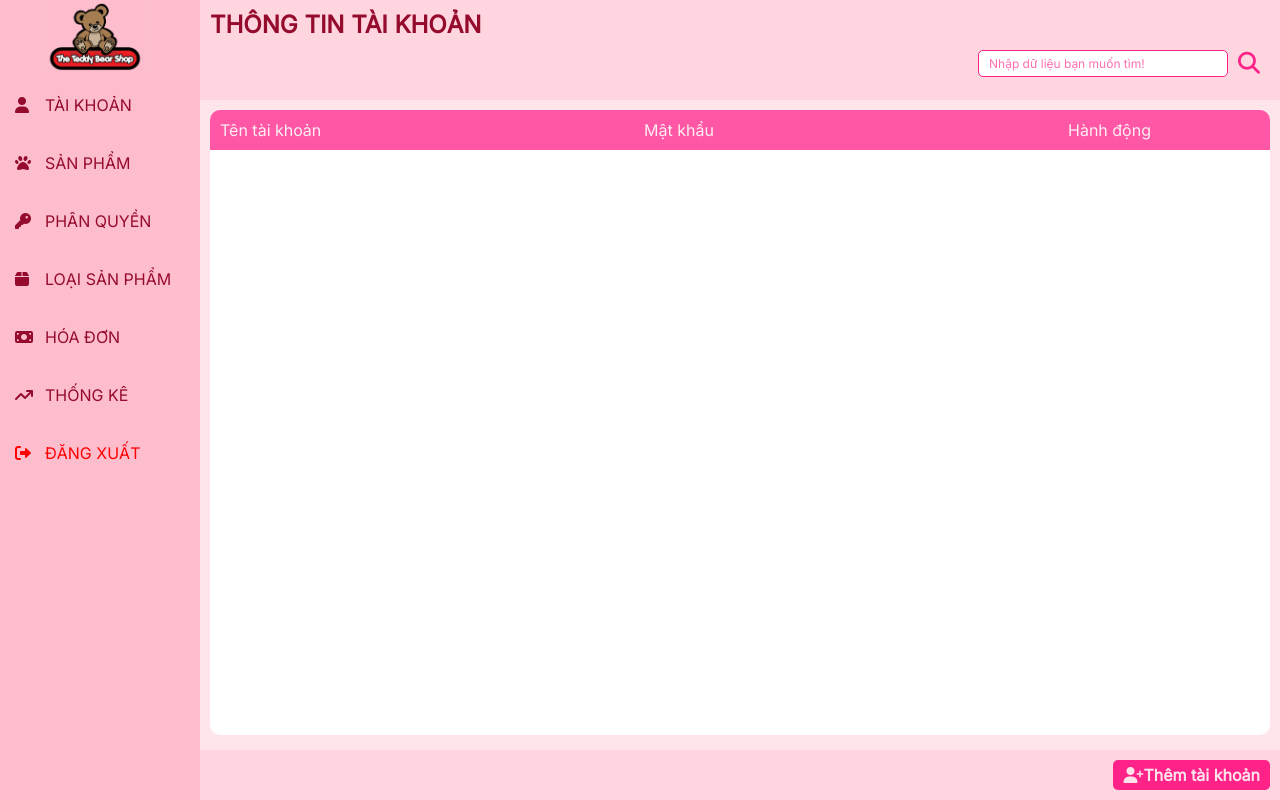
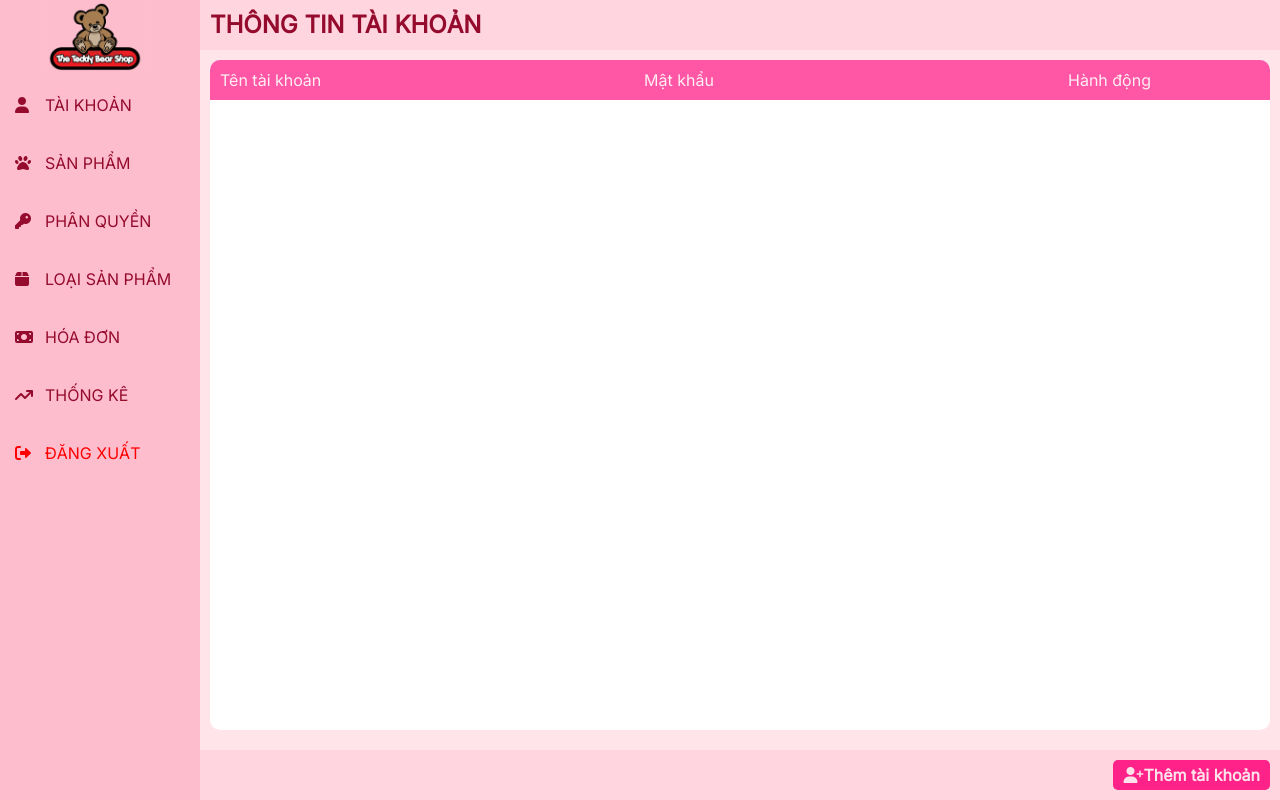
Before and after one commit to lnhau94/web2BanGauBong, a PHP site: page /Web_2_admin/Admin_Index.php?select=account in a window 1280 px wide. Run offline with PHP 8.4, Linux system fonts and the light colour scheme; data that the repository does not hold is empty.

Commit message:
Add files via upload

```diff
--- a/Web_2_admin/Admin_Index.php
+++ b/Web_2_admin/Admin_Index.php
@@ -9,7 +9,7 @@
     <link rel="stylesheet" href="https://cdnjs.cloudflare.com/ajax/libs/font-awesome/6.2.0/css/all.min.css">
     <link href='https://fonts.googleapis.com/css?family=Inter' rel='stylesheet'>
     <script src="JS/Admin.js"></script>
-</head>
+
 <body>
     <?php
         include "Templates/Admin/Nav_Bar.php";
--- a/Web_2_admin/CSS/Admin.css
+++ b/Web_2_admin/CSS/Admin.css
@@ -87,7 +87,7 @@ body{
 /* Account site */
 .Account-Site{
     display: grid;
-    grid-template-rows: 50px 50px calc(100vh - 150px) 50px;
+    grid-template-rows: 50px  calc(100vh - 100px) 50px;
 
 }
 
@@ -108,40 +108,6 @@ body{
     background-color: #ffa7bd;
     transition-duration: 0.3s;
 }
-
-/* ô tìm kiếm */
-
-.txt-search{
-    float: right;
-    padding: 5px 10px;
-    width: 250px;
-    font-size: 12px;
-    color: #ff2289;
-    border-radius: 5px;
-    border: 1px solid #ff2289;
-}
-
-::placeholder {
-    color: #ff6fb2;
-}
-
-.btn-search {
-    background-color: transparent;
-    margin-right: 20px;
-    margin-left: 10px;
-    float: right;
-    color:#ff2289;
-    border: none;
-    font-size: 22px;
-    cursor: pointer;
-    transition-duration: 0.3s;
-}
-
-.btn-search:hover {
-    color: #950b2d;
-    transition-duration: 0.3s;
-}
-/* Bảng dữ liệu */
 
 .heading-table{
     border-top-right-radius: 10px;
--- a/Web_2_admin/Templates/Admin/Account/Account_Site.php
+++ b/Web_2_admin/Templates/Admin/Account/Account_Site.php
@@ -2,12 +2,6 @@
     <!-- tiêu đề -->
     <div class="titles-site" style="padding: 10px 10px; background-color: #ffd5df;">
         <label style="font-size: 24px; color: #950b2d; "><b>THÔNG TIN TÀI KHOẢN</b></label>
-    </div>
-
-    <!-- tìm kiếm -->
-    <div class="search-bar" style="background-color: #ffd5df;">
-        <button class="btn-search" type="submit" ><i class="fa-solid fa-magnifying-glass"></i></button>
-        <input class="txt-search" type="text" placeholder="Nhập dữ liệu bạn muốn tìm!">
     </div>
 
     <!-- bảng dữ liệu -->
--- a/Web_2_admin/Templates/Admin/Account/Input_Form.php
+++ b/Web_2_admin/Templates/Admin/Account/Input_Form.php
@@ -7,36 +7,34 @@
             </div>
 
             <div class="input-container">
-                <div class="row-detail" id="username-row">
+                <div class="row-detail">
                     <label class="lab-input-detail">Tên người dùng: </label><br>
                     <input class="txt-input-detail" id="txt-username" type="text" placeholder="Nhập tên người dùng ở đây!" name="username">
-                    <p id="username-warning-1" class="warning-information">Tên người dùng không được bỏ trống!</p>
-                    <p id="username-warning-2" class="warning-information">Tên người dùng không được quá 20 ký tự!</p>
+                    <div id="username-attention"></div>
                 </div>
 
                 <div class="row-detail">
                     <label class="lab-input-detail">Mật khẩu: </label><br>
                     <input class="txt-input-detail" id="txt-password" type="text" placeholder="Nhập mật khẩu ở đây!" name="password"><br>
-                    <p id="password-warning-1" class="warning-information">Mật khẩu không được bỏ trống!</p>
-                    <p id="password-warning-2" class="warning-information">Mật khẩu không được quá 30 ký tự!</p>
+                    <div id="password-attention"></div>
                 </div>
 
                 <div class="row-detail">
                     <label class="lab-input-detail">Email: </label><br>
                     <input class="txt-input-detail" id="txt-email" type="text" placeholder="Nhập Email ở đây!" name="email"><br>
-                    <p id="email-warning-1" class="warning-information">Email không được bỏ trống!</p>
+                    <div id="email-attention"></div>
                 </div>
 
                 <div class="row-detail">
                     <label class="lab-input-detail">Số điện thoại: </label><br>
                     <input class="txt-input-detail" id="txt-number-phone" type="text" placeholder="Nhập Số điện thoại ở đây!" name="number_phone"><br>
-                    <p id="phone-warning-1" class="warning-information">Số điện thoại không được bỏ trống!</p>
+                    <div id="number-attention"></div>
                 </div>
 
                 <div class="row-detail">
                     <label class="lab-input-detail">Địa chỉ: </label><br>
                     <input class="txt-input-detail" id="txt-address" type="text" placeholder="Nhập địa chỉ ở đây!" name="address"><br>
-                    <p id="address-warning-1" class="warning-information">Địa chỉ không được bỏ trống!</p>
+                    <div id="address-attention"></div>
                 </div>
 
                 <div class="row-detail">
```
Also changed, not shown: Web_2_admin/JS/Admin.js (+49 -16 lines).
